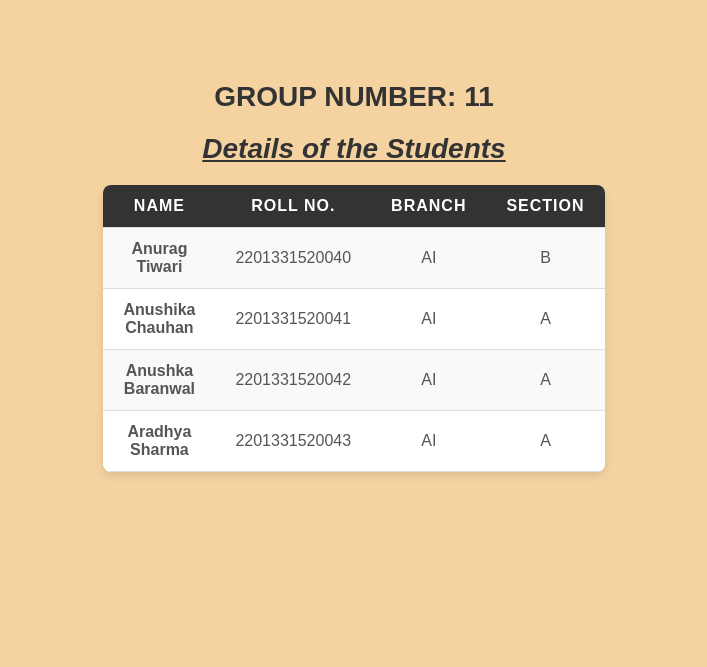
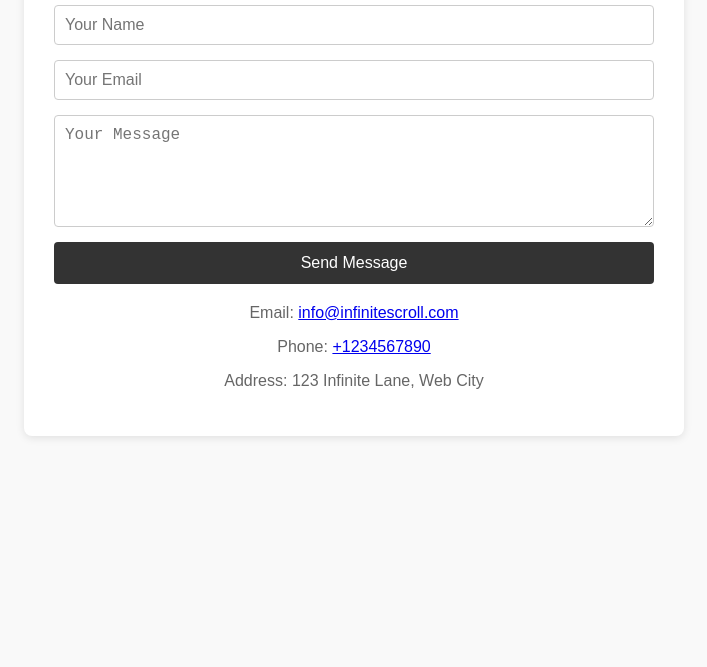
Before and after one commit to Medilan8D/Infinite-Scroll, a website: page contact.html in a window 1280 px wide. Shown: the part 133-800 px from the top of the page, without its empty margins (286-993 px from the left). Drawn offline with Linux system fonts and the light colour scheme.

Commit message:
contact.html

```diff
--- a/contact.html
+++ b/contact.html
@@ -3,90 +3,72 @@
 <head>
     <meta charset="UTF-8">
     <meta name="viewport" content="width=device-width, initial-scale=1.0">
-    <title>Student Details</title>
+    <title>Contact Us</title>
     <style>
         body {
-            background-color: #f5d3a1; /* Soft background color */
-            font-family: Arial, sans-serif; /* Modern font choice */
-            color: #333; /* Dark text color for contrast */
+            font-family: Arial, sans-serif;
+            background: #f9f9f9;
+            margin: 0;
+            padding: 0;
+        }
+        .container {
+            max-width: 600px;
+            margin: 40px auto;
+            background: #fff;
+            padding: 30px;
+            border-radius: 8px;
+            box-shadow: 0 2px 8px rgba(0,0,0,0.1);
+        }
+        h2 {
+            text-align: center;
+            color: #333;
+        }
+        form {
             display: flex;
-            justify-content: center;
-            align-items: center;
-            height: 100vh;
-            margin: 0;
+            flex-direction: column;
+            gap: 15px;
+        }
+        input, textarea {
+            padding: 10px;
+            border: 1px solid #ccc;
+            border-radius: 4px;
+            font-size: 16px;
+        }
+        button {
+            background: #333;
+            color: #fff;
+            border: none;
+            padding: 12px;
+            border-radius: 4px;
+            font-size: 16px;
+            cursor: pointer;
+        }
+        button:hover {
+            background: #555;
+        }
+        .info{
+            margin-top: 20px;
+            text-align: center;
+            color: #666;
         }
 
-        h1 {
-            text-align: center;
-            font-size: 28px;
-            color: #333;
-            margin-bottom: 20px;
-        }
 
-        table {
-            width: 70%;
-            margin: 0 auto;
-            border-collapse: collapse;
-            background-color: #fff;
-            box-shadow: 0 4px 8px rgba(0, 0, 0, 0.1); /* Light shadow for depth */
-            border-radius: 8px; /* Rounded corners */
-            overflow: hidden;
-        }
-
-        th, td {
-            padding: 12px 20px;
-            text-align: center;
-            border-bottom: 1px solid #ddd;
-        }
-
-        th {
-            background-color: #333;
-            color: #fff;
-            font-weight: bold;
-            text-transform: uppercase; /* Uppercase header text */
-            letter-spacing: 1px; /* Space between letters */
-        }
-
-        tr:nth-child(even) {
-            background-color: #f9f9f9; /* Alternate row background */
-        }
-
-        tr:hover {
-            background-color: #f1f1f1; /* Hover effect */
-        }
-
-        td {
-            font-size: 16px;
-            color: #555; /* Slightly lighter text color */
-        }
-
-        td:first-child {
-            font-weight: bold; /* Bold student names */
-        }
     </style>
 </head>
 <body>
-    <div>
-        <h1>GROUP NUMBER: 11</h1>
-        <h1><b><i><u>Details of the Students</u></i></b></h1>
-
-        <table>
-            <tr>
-                <th>Name</th><th>Roll No.</th><th>Branch</th><th>Section</th>
-            </tr>
-            <tr>
-                <td>Anurag Tiwari</td><td>2201331520040</td><td>AI</td><td>B</td>
-            </tr>
-            <tr>
-                <td>Anushika Chauhan</td><td>2201331520041</td><td>AI</td><td>A</td>
-            </tr>
-            <tr>
-                <td>Anushka Baranwal</td><td>2201331520042</td><td>AI</td><td>A</td>
-            </tr>
-            <tr>
-                <td>Aradhya Sharma</td><td>2201331520043</td><td>AI</td><td>A</td>
-            </tr>
-        </table>
+    <div class="container">
+        <h2>Contact Us</h2>
+        <form>
+            <input type="text" name="name" placeholder="Your Name" required>
+            <input type="email" name="email" placeholder="Your Email" required>
+            <textarea name="message" rows="5" placeholder="Your Message" required></textarea>
+            <button type="submit">Send Message</button>
+        </form>
+        <div class="info">
+            <p>Email: <a href="mailto:info@infinitescroll.com">info@infinitescroll.com</a></p>
+            <p>Phone: <a href="tel:+1234567890">+1234567890</a></p>
+            <p>Address: 123 Infinite Lane, Web City</p>
+        </div>
     </div>
 </body>
 </html>
```
